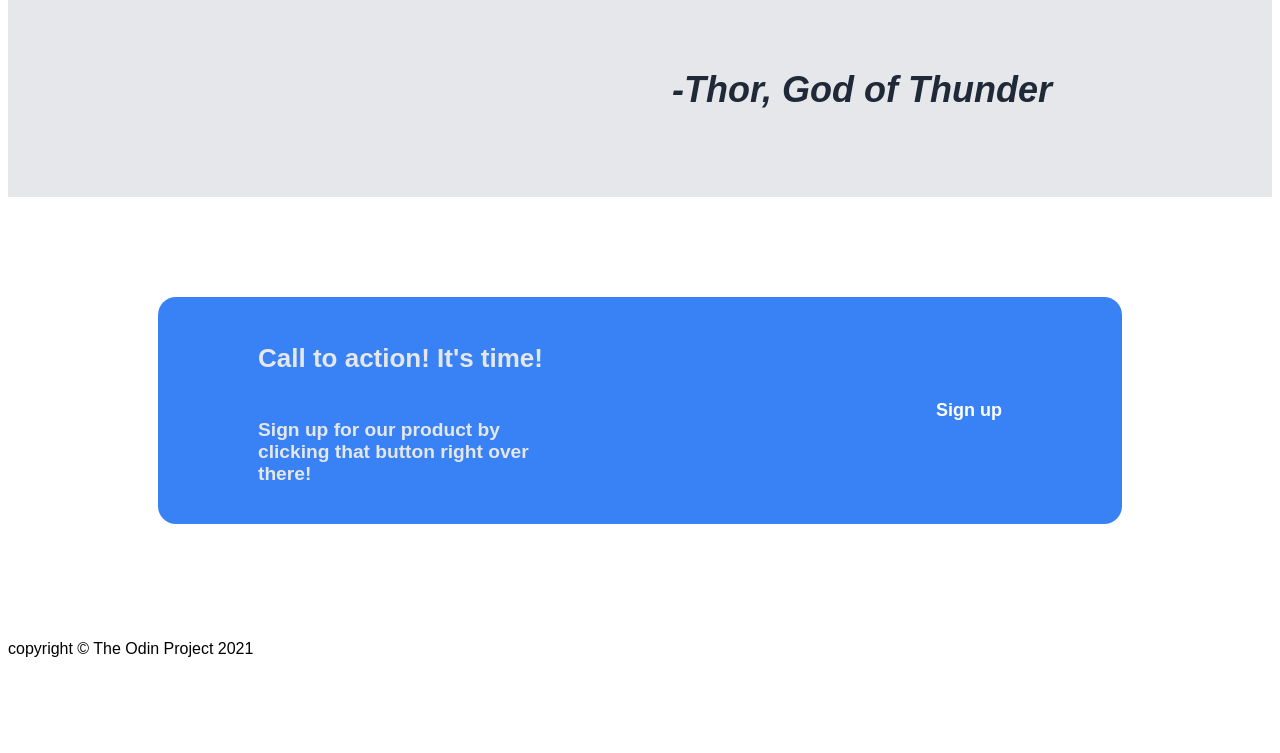
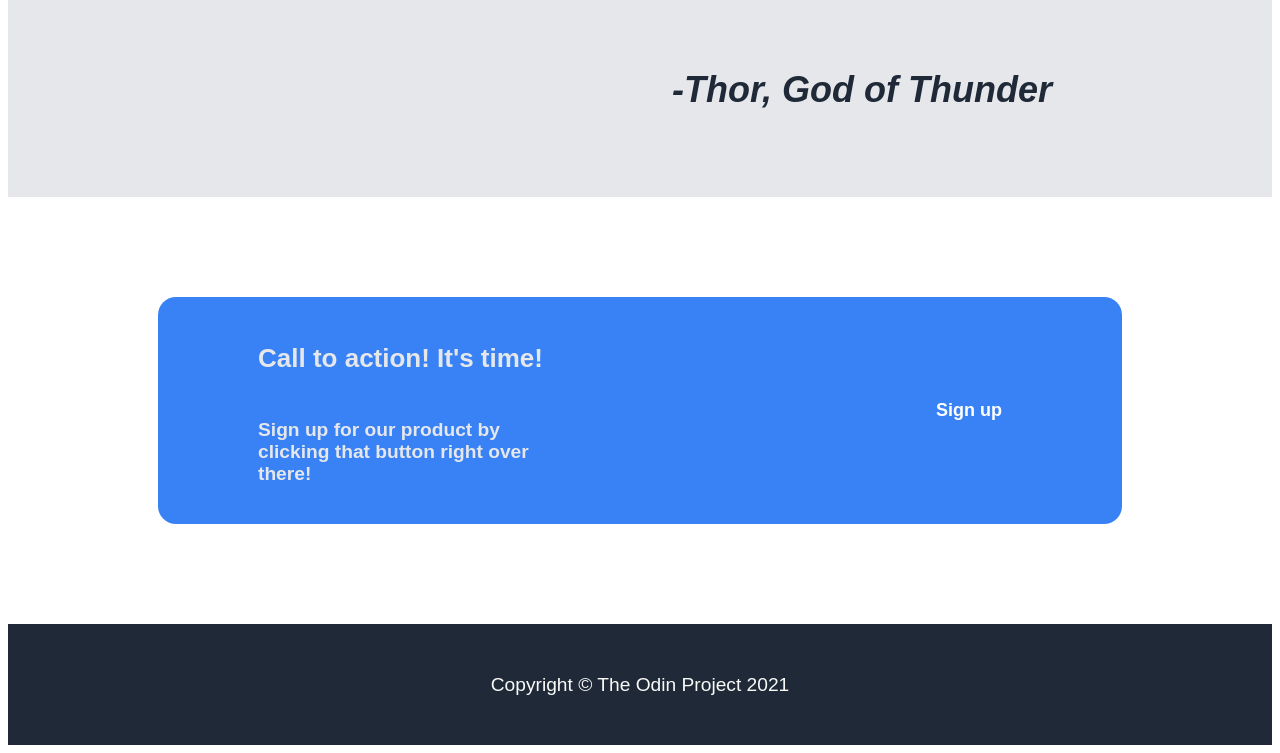
Before and after one commit to Diipz/odin-landing-page, a plain HTML site: page index.html in a window 1280 px wide. Shown: the part 1079-1832 px from the top of the page. Before the commit the page ends 1761 px from the top, so only its background shows below. Drawn offline with Linux system fonts and the light colour scheme.

Commit message:
Recplicated footer

```diff
--- a/index.html
+++ b/index.html
@@ -61,7 +61,7 @@
         </div>
     </div>
     <div class="footer">
-        <p>copyright &copy; The Odin Project 2021</p>
+        <p>Copyright &copy; The Odin Project 2021</p>
     </div>
 
 </body>
--- a/styles.css
+++ b/styles.css
@@ -185,3 +185,12 @@ h3 {
     border-color: white;
     border-radius: 12px;
 }
+
+.footer {
+    display: flex;
+    justify-content: center;
+    background-color: #1f2937;
+    color: #f9faf8;
+    padding: 30px;
+    font-size: larger;
+}
```
